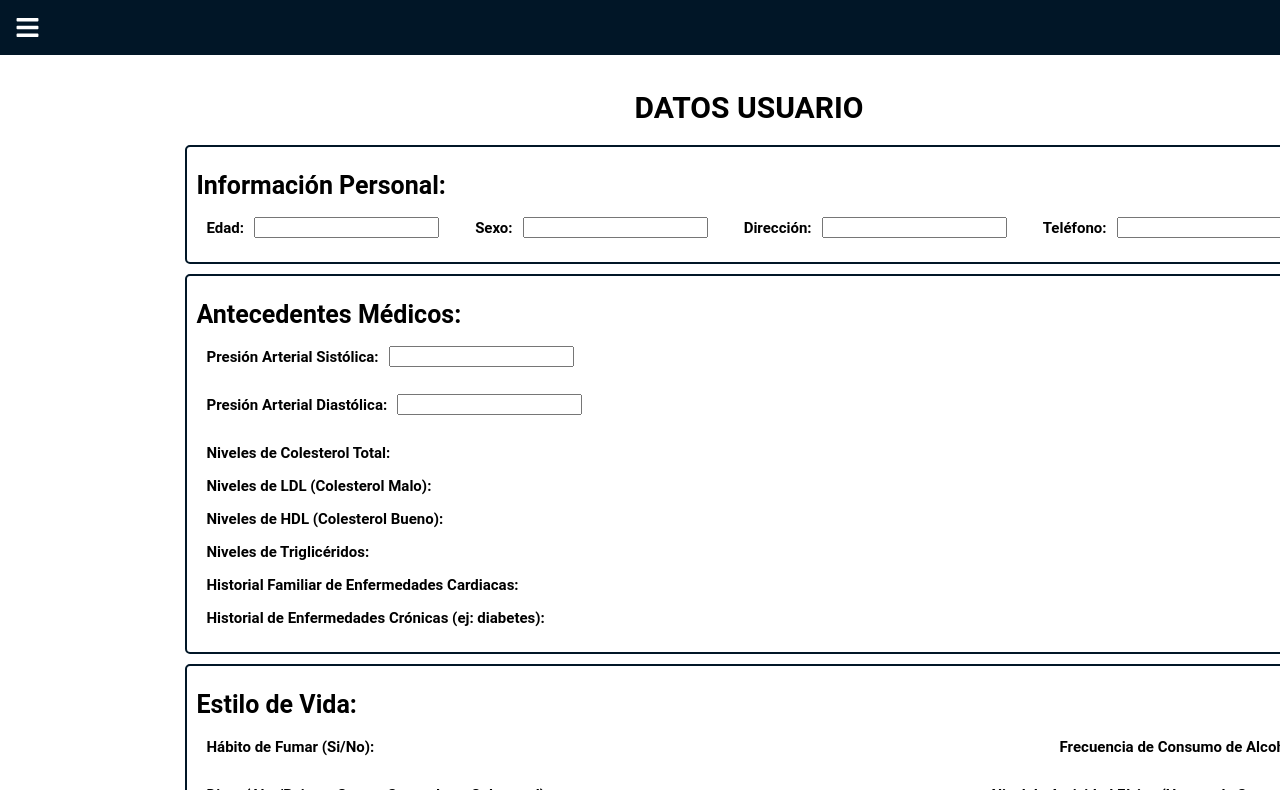
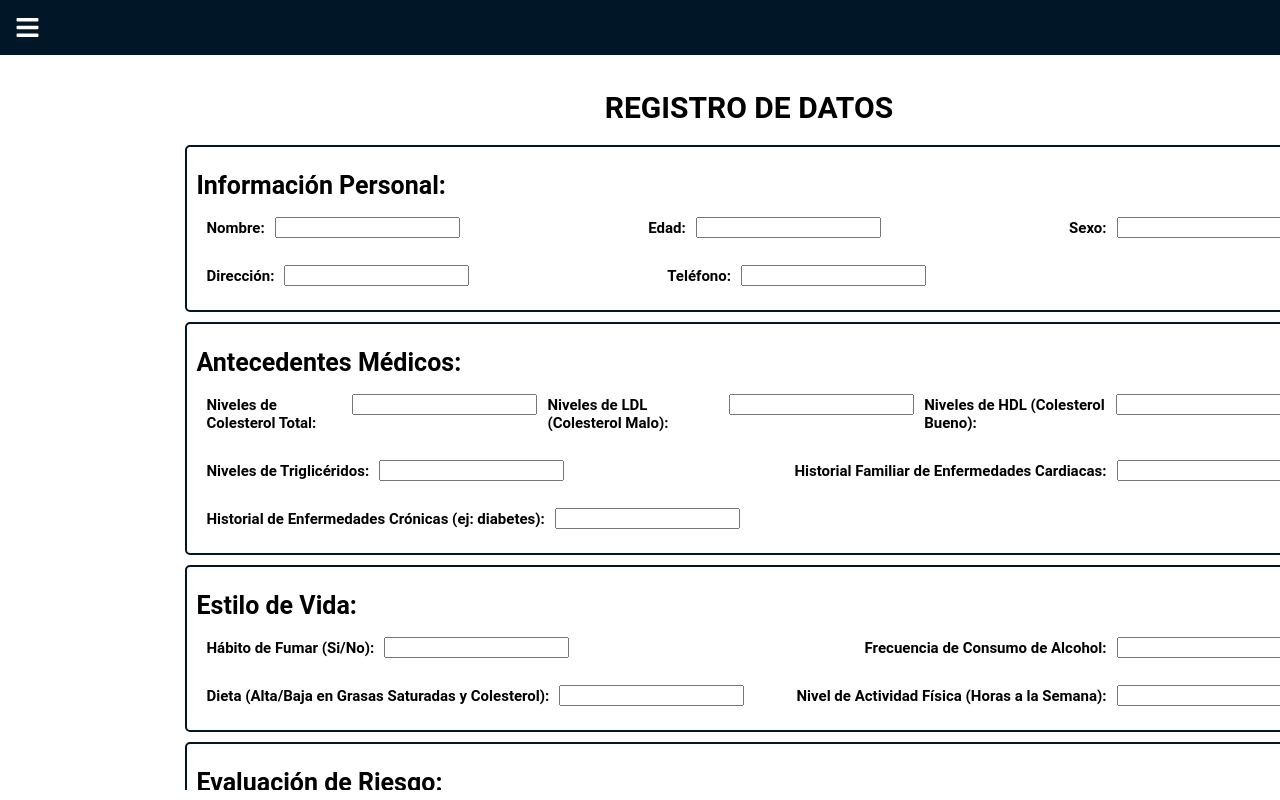
Before and after one commit to RonnyMeza03/Doclinapp-PA-IV, a React (Create React App) app in the folder client/: page /usuarios in a window 1280 px wide. Shown: the top 800 px of the page. Built offline with nearby package versions, Linux system fonts and the light colour scheme.

Commit message:
Actualización formulario

```diff
--- a/client/src/componentes/css/usuarios.css
+++ b/client/src/componentes/css/usuarios.css
@@ -51,5 +51,60 @@
      margin-bottom: 10px;
      border-radius: 5px;
  }
+}
 
-}
+.usuario-container {
+    position: absolute;
+    margin: 0 10px 0 220px;
+    top: 70px;
+    width: 1129px;
+    height: 90%;
+    padding-left: 8px;
+    resize: vertical;
+    overflow-y: auto;
+
+    h1 {
+        font-size: 30px;
+        text-align: center;
+    }
+
+    p {
+        font-size: 20px;
+    }
+
+    h2 {
+        font-size: 40px;
+    }
+
+    b {
+        font-size: 25px;
+    }
+
+    p {
+        display: block;
+        font-size: 15px;
+    }
+
+    .input {
+     display: flex;
+    }
+
+    input {
+     margin-top: 13px;
+     margin-left: 10px;
+     height: 15px;
+    }
+
+    .separation {
+        display: flex;
+        justify-content: space-between;
+    }
+
+    .border {
+        border: 2px solid #011627;
+        padding: 10px;
+        margin-bottom: 10px;
+        border-radius: 5px;
+    }
+
+   }
--- a/client/src/componentes/paginas/Usuarios.js
+++ b/client/src/componentes/paginas/Usuarios.js
@@ -3,11 +3,18 @@ import '../css/usuarios.css'
 const Usuarios = ( ) => {
   return (
     <div className="usuario-container">
-      <h1>DATOS USUARIO</h1>
+      <h1>REGISTRO DE DATOS</h1>
 
+      <form action="">
         <div className="personal-info border">
           <b>Información Personal: </b>
+
           <div className='separation'>
+            <div className="input">
+              <p><strong>Nombre:</strong></p>
+              <input type="text" />
+            </div>
+
             <div className='input'>
               <p><strong>Edad:</strong></p>
               <input type="text" />
@@ -17,7 +24,9 @@ const Usuarios = ( ) => {
               <p><strong>Sexo:</strong></p>
               <input type="text" />
             </div>
+          </div>
 
+          <div className="separation">
             <div className="input">
                 <p><strong>Dirección:</strong></p>
                 <input type="text" />
@@ -27,47 +36,102 @@ const Usuarios = ( ) => {
                 <p><strong>Teléfono:</strong></p>
                 <input type="text" />
               </div>
+
+              <div></div> {/*DIV DE RELLENO*/}
+              <div></div> {/*DIV DE RELLENO*/}
           </div>
         </div>
 
+
+
         <div className='medical-history border'>
           <b>Antecedentes Médicos:</b>
+            <div className="separation">
               <div className="input">
-            <p><strong>Presión Arterial Sistólica:</strong> </p>
+                <p><strong>Niveles de Colesterol Total:</strong> </p>
                 <input type="text" />
               </div>
 
               <div className="input">
-            <p><strong>Presión Arterial Diastólica:</strong> </p>
+                <p><strong>Niveles de LDL (Colesterol Malo):</strong> </p>
                 <input type="text" />
               </div>
-          <p><strong>Niveles de Colesterol Total:</strong> </p>
-          <p><strong>Niveles de LDL (Colesterol Malo):</strong> </p>
+
+              <div className="input">
               <p><strong>Niveles de HDL (Colesterol Bueno):</strong> </p>
+              <input type="text" />
+              </div>
+            </div>
+
+
+          <div className="separation">
+            <div className="input">
               <p><strong>Niveles de Triglicéridos:</strong> </p>
+              <input type="text" />
+            </div>
+
+            <div className="input">
               <p><strong>Historial Familiar de Enfermedades Cardiacas:</strong> </p>
+              <input type="text" />
+            </div>
+          </div>
+
+          <div className="separation">
+            <div className="input">
               <p><strong>Historial de Enfermedades Crónicas (ej: diabetes):</strong> </p>
+              <input type="text" />
             </div>
+          </div>
+        </div>
+
+
 
         <div className="life-style border">
           <b>Estilo de Vida:</b>
+
           <div className="separation">
+            <div className="input">
               <p><strong>Hábito de Fumar (Si/No):</strong> </p>
+              <input type="text" />
+            </div>
+
+            <div className="input">
               <p><strong>Frecuencia de Consumo de Alcohol:</strong> </p>
-        </div>
-        <div className="separation">
-          <p><strong>Dieta (Alta/Baja en Grasas Saturadas y Colesterol):</strong> </p>
-          <p><strong>Nivel de Actividad Física (Horas a la Semana):</strong> </p>
+              <input type="text" />
             </div>
           </div>
 
+          <div className="separation">
+            <div className="input">
+              <p><strong>Dieta (Alta/Baja en Grasas Saturadas y Colesterol):</strong> </p>
+              <input type="text" />
+            </div>
+
+            <div className="input">
+              <p><strong>Nivel de Actividad Física (Horas a la Semana):</strong> </p>
+              <input type="text" />
+            </div>
+          </div>
+        </div>
+
+
+
         <div className="risk-evaluation border">
           <b>Evaluación de Riesgo:</b>
+
           <div className="separation">
+            <div className="input">
               <p><strong>Índice de Masa Corporal (IMC):</strong> </p>
+              <input type="text" />
+            </div>
+
+            <div className="input">
               <p><strong>Niveles de Glucosa en Sangre:</strong> </p>
+              <input type="text" />
             </div>
           </div>
+        </div>
+      </form>
     </div>
   )
 }
```
Lines whose indentation alone changed are shown as unchanged.
